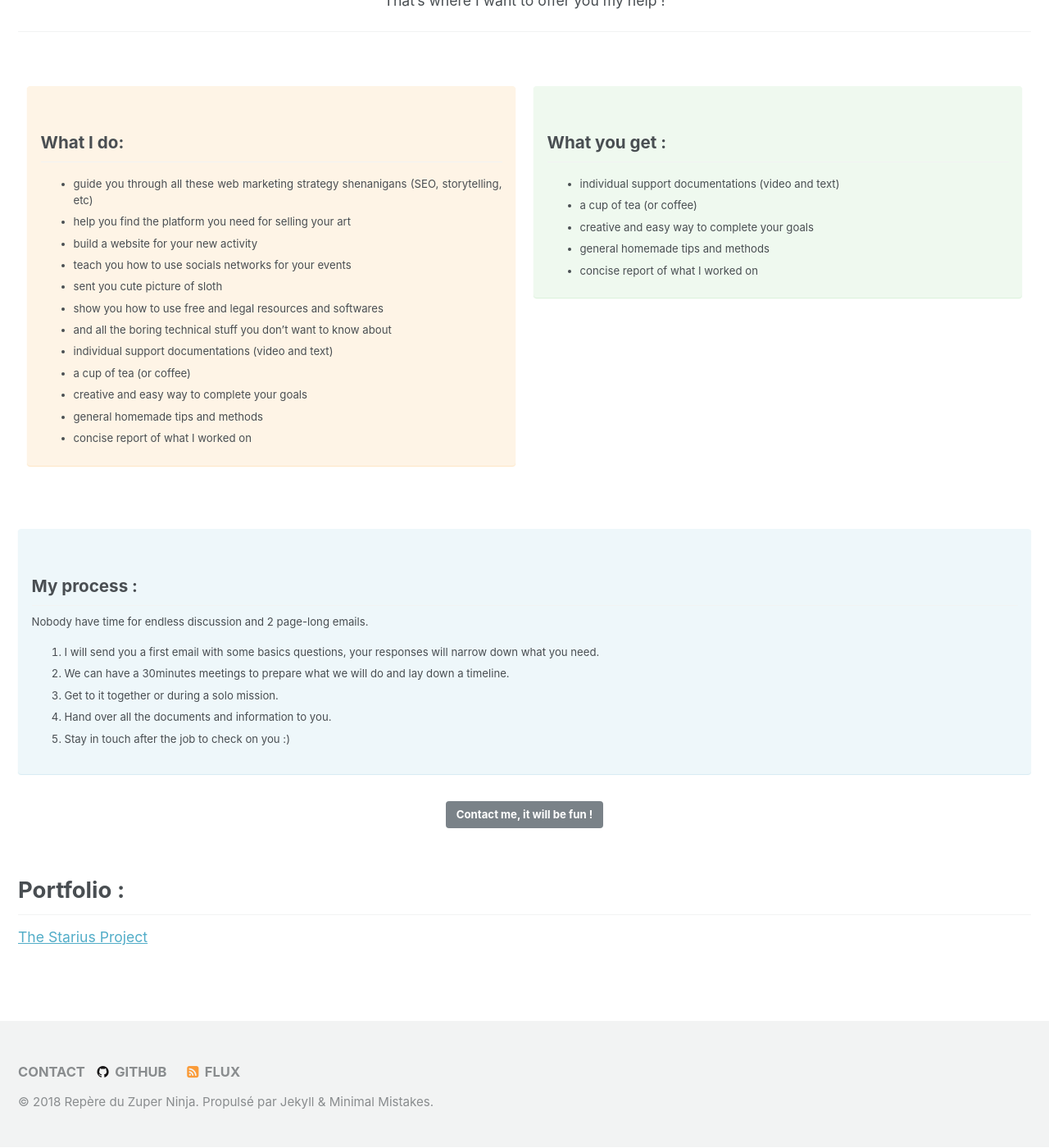
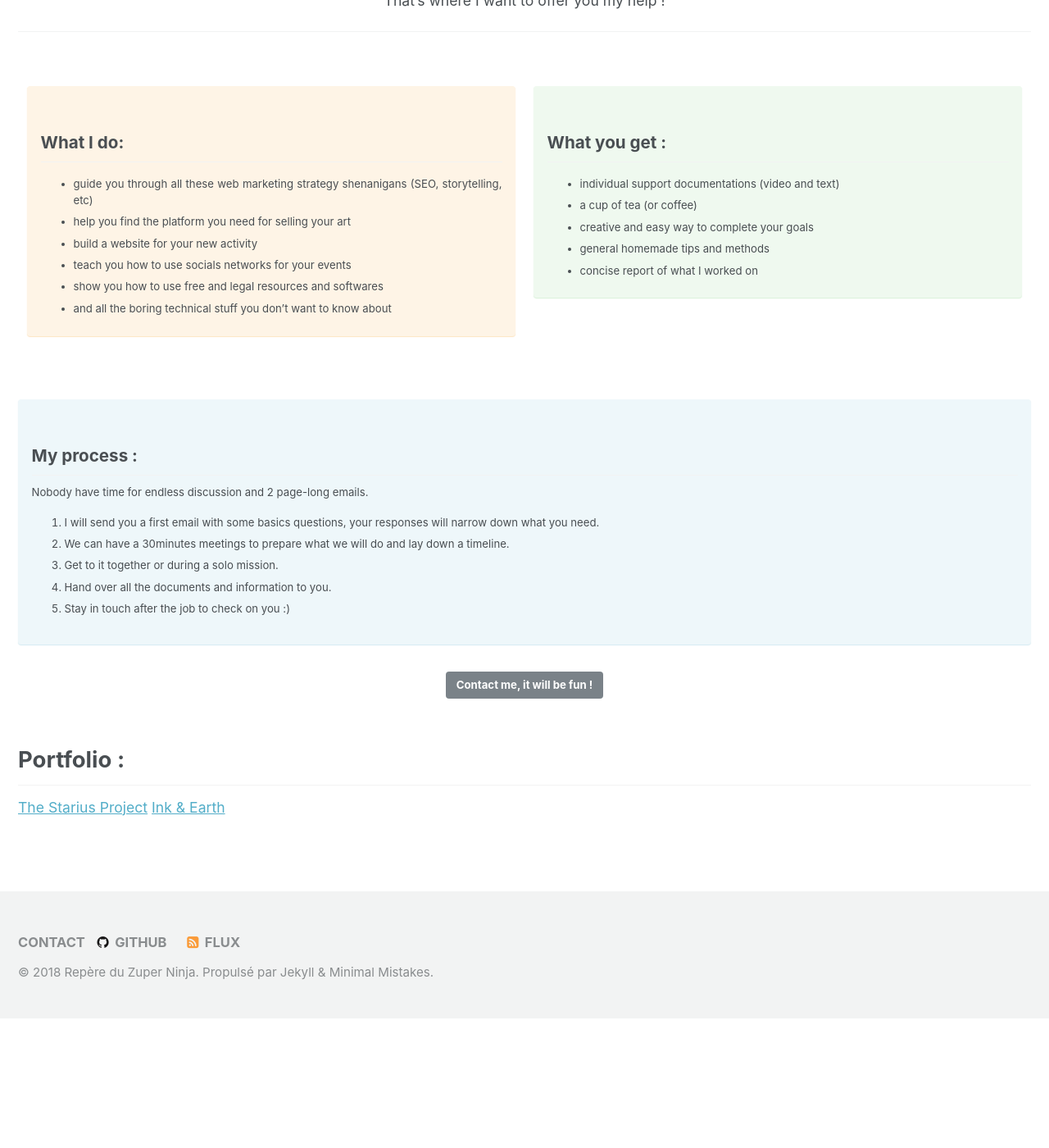
Before and after one commit to zuperninja/zuperninja.github.io, a Jekyll site: the page built from _pages/about.md, in a window 1280 px wide and 1400 px high, scrolled down 1369 px. Shown: the whole window at 82% size. Built offline with Jekyll 4.4.1, drawn with Linux system fonts in a browser that asks for light colours; after the commit the page ends 2611 px from its top, so only the background shows below that.

Commit message:
Update about.md

```diff
--- a/_pages/about.md
+++ b/_pages/about.md
@@ -33,14 +33,8 @@ That's where I want to offer you my help !
 - help you find the platform you need for selling your art
 - build a website for your new activity
 - teach you how to use socials networks for your events
-- sent you cute picture of sloth
 - show you how to use free and legal resources and softwares
 - and all the boring technical stuff you don't want to know about
-- individual support documentations (video and text)
-- a cup of tea (or coffee)
-- creative and easy way to complete your goals
-- general homemade tips and methods
-- concise report of what I worked on
 {% endcapture %}
 
 {% capture notice-text-2 %}
@@ -89,3 +83,4 @@ Nobody have time for endless discussion and 2 page-long emails.
 ## Portfolio :
 
 [The Starius Project](https://zuperninja.github.io/blog/portfolio/portfolio-the-starius-project/)
+[Ink & Earth](https://zuperninja.github.io/blog/portfolio/portfolio-ink-and-earth/)
```
